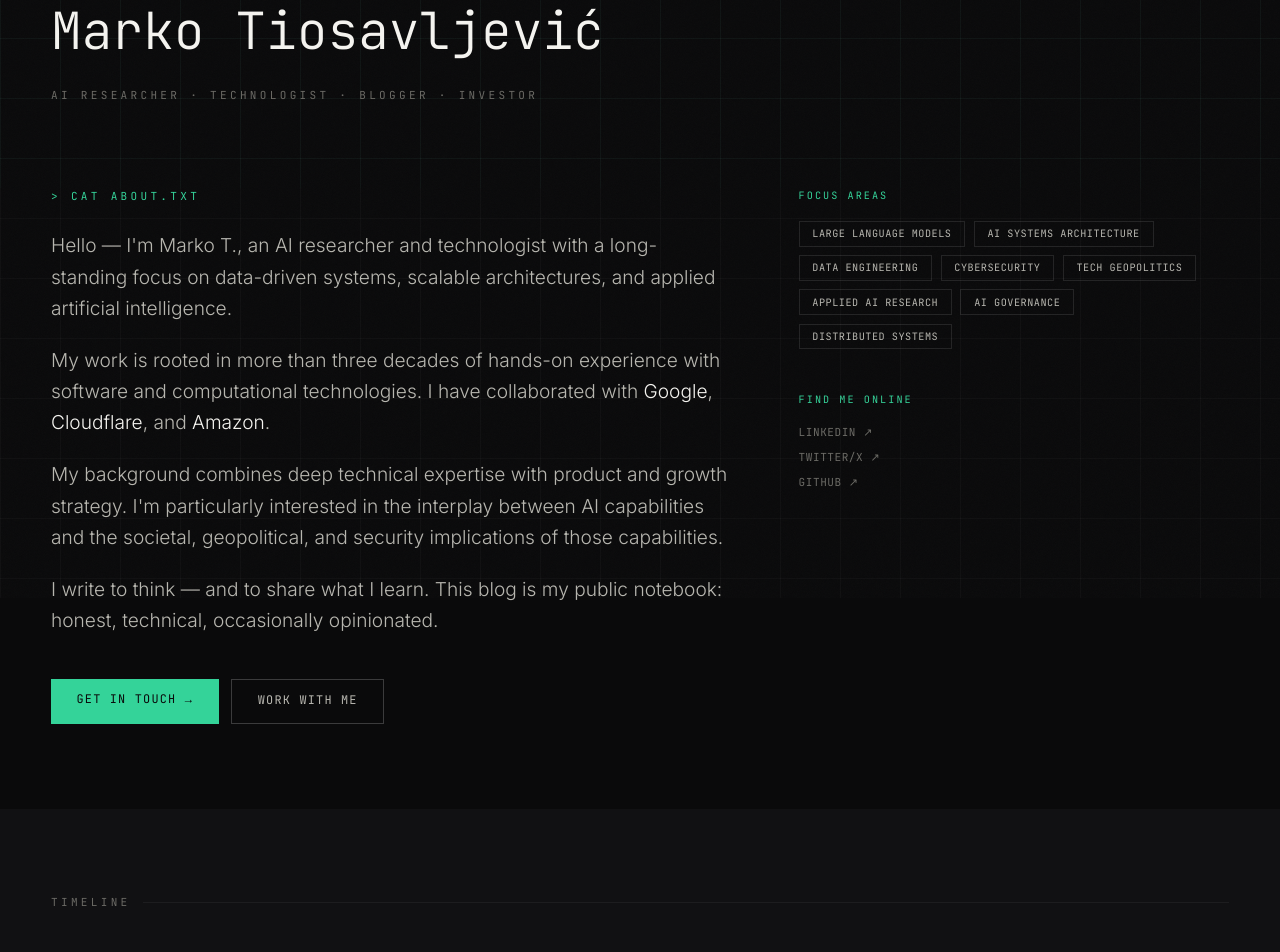
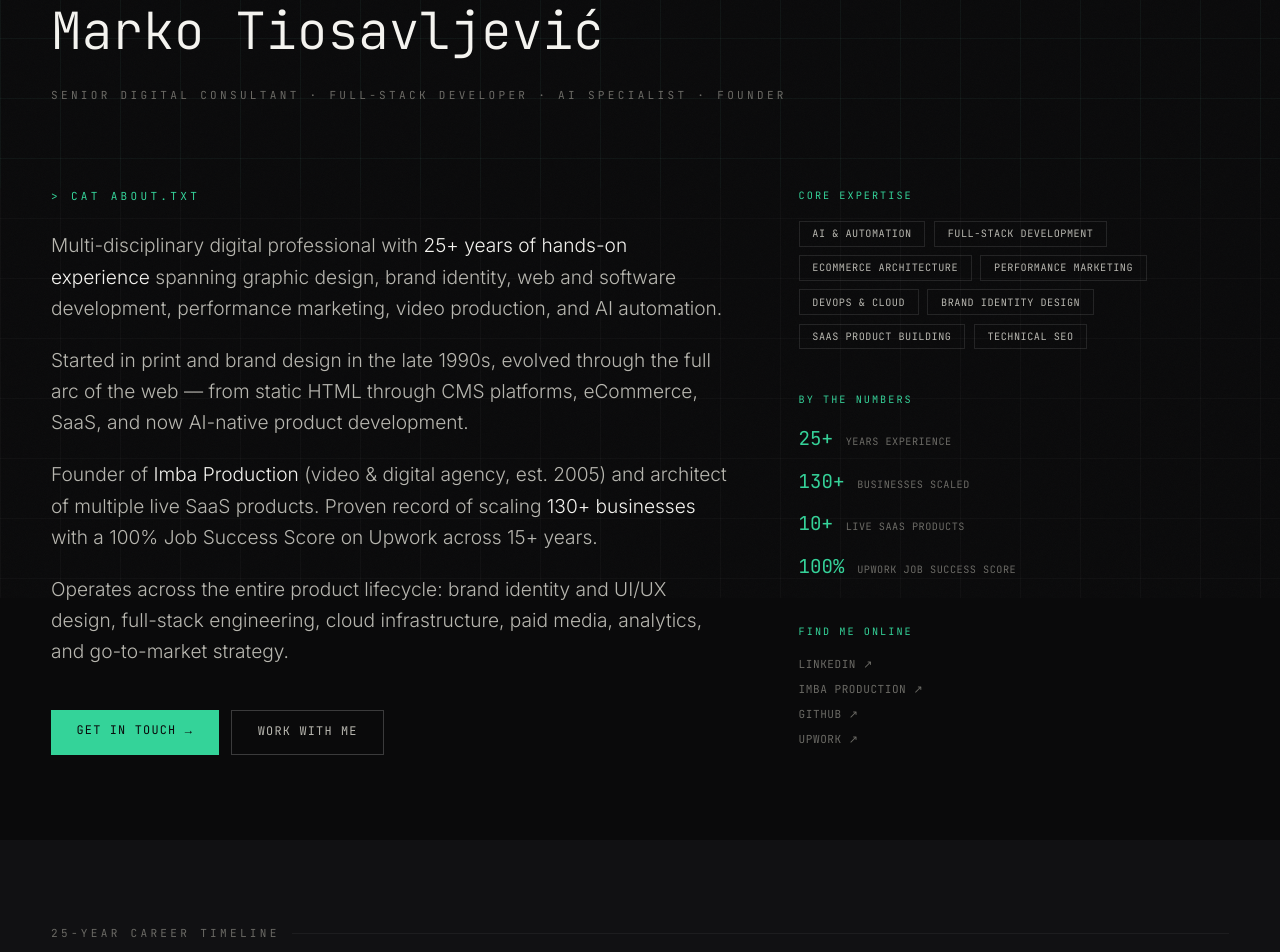
Before and after one commit to magnetoid/mtiosavljevic, a React (Vite) app in the folder mtiosavljevic-web/: page /about in a window 1280 px wide. Shown: the part 202-1154 px from the top of the page. Built offline with nearby package versions, Linux system fonts and the light colour scheme; no server answers.

Commit message:
fix: rewrite About page with real 25-year career content from CV

```diff
--- a/mtiosavljevic-web/src/pages/About.tsx
+++ b/mtiosavljevic-web/src/pages/About.tsx
@@ -1,23 +1,25 @@
 import { Link } from 'react-router-dom'
 
 const TIMELINE = [
-  { year: '1990s', label: 'Early internet infrastructure and systems programming' },
-  { year: '2000s', label: 'Distributed systems, database architecture, enterprise software' },
-  { year: '2010s', label: 'Cloud infrastructure, DevOps, big data systems' },
-  { year: '2015–', label: 'Collaboration with Google, Cloudflare, and Amazon' },
-  { year: '2020–', label: 'Deep focus on AI/ML, LLMs, and applied artificial intelligence' },
-  { year: 'Now', label: 'AI research, consulting, writing, and investing in frontier tech' },
+  { year: '1999–2003', label: 'Graphic Designer — print & brand design, logos, brochures, packaging, pre-press and colour management' },
+  { year: '2003–2007', label: 'Web Designer / Developer — HTML/CSS sites, early CMS platforms; Imba Production founded 2005' },
+  { year: '2007–2012', label: 'Digital Marketing Specialist — early SEO, Google AdWords, first eCommerce builds, video production' },
+  { year: '2012–2016', label: 'WordPress / WooCommerce Expert — custom themes at scale, Facebook Ads, 50+ clients across EU and US' },
+  { year: '2016–2020', label: 'Full-Stack eCommerce Architect — WooCommerce, Shopify, performance funnels, brand films, eLearning' },
+  { year: '2020–2022', label: 'Cloud / DevOps & SaaS Pivot — Docker, Hetzner, Coolify, Supabase; SaaS ideation and MVP development' },
+  { year: '2022–2024', label: 'SaaS Developer & AI Integrator — WooPulse, Torsor, Alethia; Claude API, Gemini, Ollama, Dify, MCP' },
+  { year: 'Now', label: 'AI-Native Product Builder — multi-agent systems, vibe coding, 10+ live SaaS products and applications' },
 ]
 
 const FOCUS_AREAS = [
-  'Large Language Models',
-  'AI Systems Architecture',
-  'Data Engineering',
-  'Cybersecurity',
-  'Tech Geopolitics',
-  'Applied AI Research',
-  'AI Governance',
-  'Distributed Systems',
+  'AI & Automation',
+  'Full-Stack Development',
+  'eCommerce Architecture',
+  'Performance Marketing',
+  'DevOps & Cloud',
+  'Brand Identity Design',
+  'SaaS Product Building',
+  'Technical SEO',
 ]
 
 export default function About() {
@@ -41,7 +43,7 @@ export default function About() {
             Marko Tiosavljević
           </h1>
           <p className="font-mono text-[0.65rem] tracking-[0.3em] uppercase text-smoke-faint reveal reveal-delay-2">
-            AI Researcher · Technologist · Blogger · Investor
+            Senior Digital Consultant · Full-Stack Developer · AI Specialist · Founder
           </p>
         </div>
       </section>
@@ -56,24 +58,28 @@ export default function About() {
             </div>
             <div className="flex flex-col gap-5 text-smoke-dim text-lg leading-relaxed" style={{ fontWeight: 300 }}>
               <p>
-                Hello — I'm Marko T., an AI researcher and technologist with a long-standing focus
-                on data-driven systems, scalable architectures, and applied artificial intelligence.
+                Multi-disciplinary digital professional with{' '}
+                <span className="text-smoke">25+ years of hands-on experience</span>{' '}
+                spanning graphic design, brand identity, web and software development,
+                performance marketing, video production, and AI automation.
               </p>
               <p>
-                My work is rooted in more than three decades of hands-on experience with software
-                and computational technologies. I have collaborated with{' '}
-                <span className="text-smoke">Google</span>,{' '}
-                <span className="text-smoke">Cloudflare</span>, and{' '}
-                <span className="text-smoke">Amazon</span>.
+                Started in print and brand design in the late 1990s, evolved through the full arc
+                of the web — from static HTML through CMS platforms, eCommerce, SaaS, and now
+                AI-native product development.
               </p>
               <p>
-                My background combines deep technical expertise with product and growth strategy.
-                I'm particularly interested in the interplay between AI capabilities and the
-                societal, geopolitical, and security implications of those capabilities.
+                Founder of{' '}
+                <span className="text-smoke">Imba Production</span>{' '}
+                (video & digital agency, est. 2005) and architect of multiple live SaaS products.
+                Proven record of scaling{' '}
+                <span className="text-smoke">130+ businesses</span>{' '}
+                with a 100% Job Success Score on Upwork across 15+ years.
               </p>
               <p>
-                I write to think — and to share what I learn. This blog is my public notebook:
-                honest, technical, occasionally opinionated.
+                Operates across the entire product lifecycle: brand identity and UI/UX design,
+                full-stack engineering, cloud infrastructure, paid media, analytics,
+                and go-to-market strategy.
               </p>
             </div>
 
@@ -97,7 +103,7 @@ export default function About() {
           <div className="lg:col-span-2 flex flex-col gap-10">
             {/* Focus areas */}
             <div>
-              <p className="font-mono text-[0.6rem] tracking-[0.2em] uppercase text-emerald-400 mb-4">Focus areas</p>
+              <p className="font-mono text-[0.6rem] tracking-[0.2em] uppercase text-emerald-400 mb-4">Core expertise</p>
               <div className="flex flex-wrap gap-2">
                 {FOCUS_AREAS.map(area => (
                   <span
@@ -110,14 +116,33 @@ export default function About() {
               </div>
             </div>
 
+            {/* Key stats */}
+            <div>
+              <p className="font-mono text-[0.6rem] tracking-[0.2em] uppercase text-emerald-400 mb-4">By the numbers</p>
+              <div className="flex flex-col gap-3">
+                {[
+                  { num: '25+', label: 'Years experience' },
+                  { num: '130+', label: 'Businesses scaled' },
+                  { num: '10+', label: 'Live SaaS products' },
+                  { num: '100%', label: 'Upwork Job Success Score' },
+                ].map(({ num, label }) => (
+                  <div key={label} className="flex items-baseline gap-3">
+                    <span className="font-mono text-emerald-400 text-lg">{num}</span>
+                    <span className="font-mono text-[0.6rem] tracking-wider uppercase text-smoke-faint">{label}</span>
+                  </div>
+                ))}
+              </div>
+            </div>
+
             {/* Links */}
             <div>
               <p className="font-mono text-[0.6rem] tracking-[0.2em] uppercase text-emerald-400 mb-4">Find me online</p>
               <div className="flex flex-col gap-2">
                 {[
-                  { label: 'LinkedIn', href: 'https://linkedin.com/in/mtiosavljevic' },
-                  { label: 'Twitter/X', href: 'https://twitter.com/mtiosavljevic' },
+                  { label: 'LinkedIn', href: 'https://linkedin.com/in/markotiosavljevic' },
+                  { label: 'Imba Production', href: 'https://imbaproduction.com' },
                   { label: 'GitHub', href: 'https://github.com/magnetoid' },
+                  { label: 'Upwork', href: 'https://upwork.com' },
                 ].map(({ label, href }) => (
                   <a
                     key={label}
@@ -139,7 +164,7 @@ export default function About() {
       <section className="py-20 px-6 lg:px-12 bg-ink-2">
         <div className="max-w-screen-xl mx-auto">
           <div className="flex items-center gap-3 mb-12 reveal">
-            <span className="font-mono text-[0.65rem] tracking-[0.3em] uppercase text-smoke-faint">Timeline</span>
+            <span className="font-mono text-[0.65rem] tracking-[0.3em] uppercase text-smoke-faint">25-Year Career Timeline</span>
             <div className="h-px flex-1 bg-white/5" />
           </div>
           <div className="flex flex-col gap-0 max-w-2xl">
```
